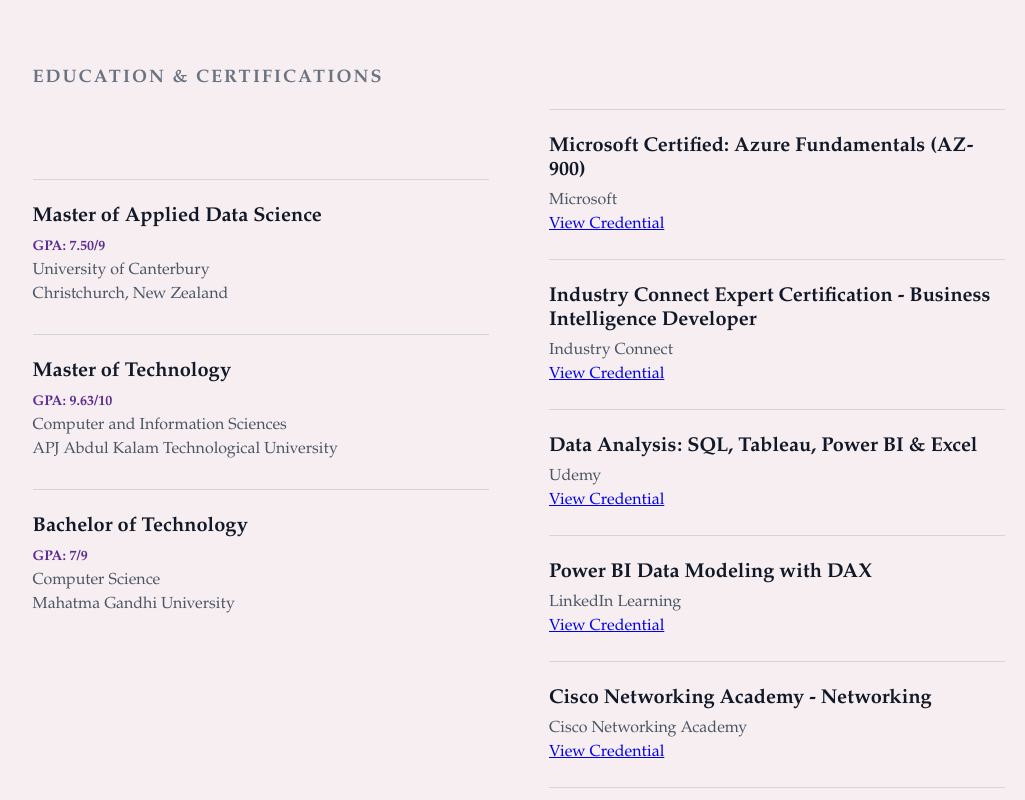
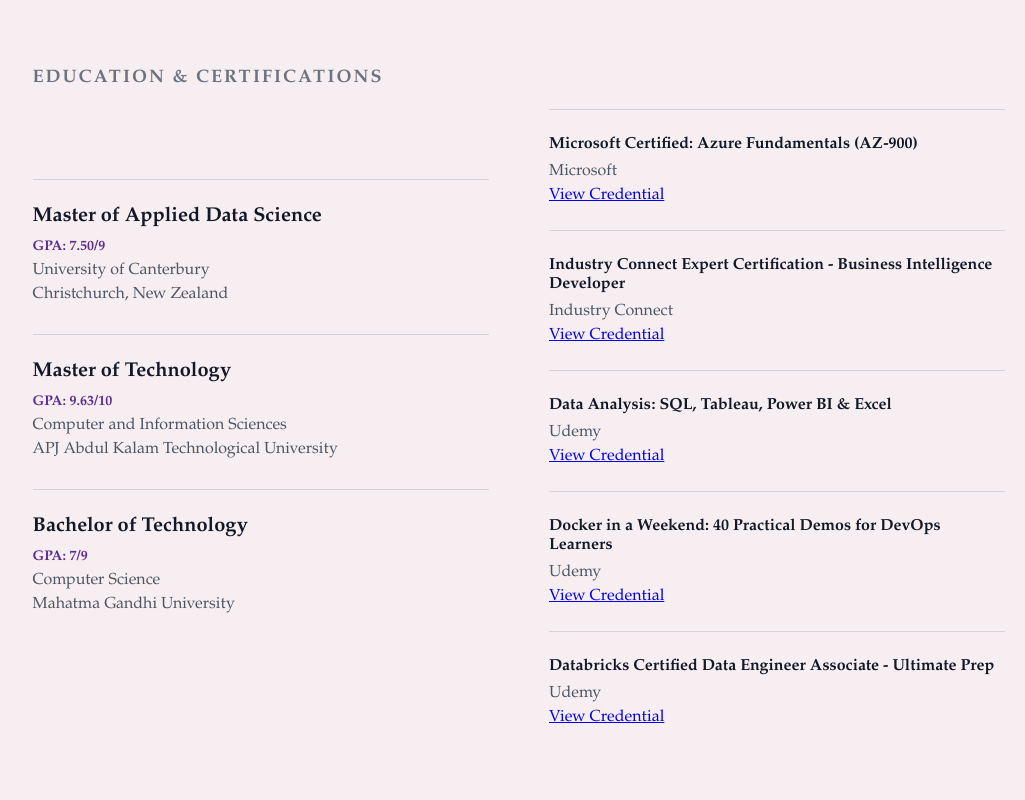
Before and after one commit to AnjuSambasivan93/my-portfolio, a React (Vite) app: page / in a window 1280 px wide. Shown: the part 8980-9780 px from the top of the page, without its empty margins (121-1146 px from the left). Built offline with nearby package versions, Linux system fonts and the light colour scheme.

Commit message:
Added new udemy certificate link

```diff
--- a/src/sections/Education.tsx
+++ b/src/sections/Education.tsx
@@ -102,36 +102,6 @@
                     </div>
 
 
-                    {/* Power BI */}
-                    <div className="education-item">
-                        <div>
-                            <h3>Power BI Data Modeling with DAX</h3>
-                            <p>LinkedIn Learning</p>
-
-                            <a
-                                href= "https://www.linkedin.com/learning/certificates/64f54fc4d06b58235d536c22e4170b2a847cb4971655946dd527a0351c62bab4"
-                                target="_blank"
-                                rel="noopener noreferrer"
-                            >View Credential</a>
-                        </div>
-                    </div>
-
-
-                    {/* Networking */}
-                    <div className="education-item">
-                        <div>
-                            <h3>Cisco Networking Academy - Networking</h3>
-                            <p>Cisco Networking Academy</p>
-
-                           <a
-                                href="https://www.credly.com/badges/6dc34ab3-6447-4133-8060-c08c74d64dd9"
-                                target="_blank"
-                                rel="noopener noreferrer"
-                            >View Credential</a>
-                        </div>
-                    </div>
-
-
                     {/* Docker */}
                     <div className="education-item">
                         <div>
@@ -148,6 +118,23 @@
                         </div>
                     </div>
 
+                    <div className="education-item">
+                    <div>
+                        <h3>
+                            Databricks Certified Data Engineer Associate - Ultimate Prep
+                        </h3>
+                        <p>Udemy</p>
+
+                        <a
+                            href="http://ude.my/UC-cf7894e3-2e97-434d-8744-e9ef78a87f85"
+                            target="_blank"
+                            rel="noopener noreferrer"
+                        >
+                            View Credential
+                        </a>
+                    </div>
+                </div>
+
                 </div>
 
             </div>
--- a/src/sections/FeaturedProjects.tsx
+++ b/src/sections/FeaturedProjects.tsx
@@ -30,6 +30,7 @@
 import electricity3 from "../assets/projects/electricity-3.png";
 
 import powerbi1 from "../assets/projects/powerbi-1.png";
+import powerbi2 from "../assets/projects/powerbi-2.png";
 
 
 function FeaturedProjects() {
@@ -83,7 +84,7 @@
                 ssis5
             ],
             tools: "SQL Server, SSIS, Power BI, ETL, Data Warehousing, SQL",
-            link: "#"
+            link: "https://github.com/AnjuSambasivan93/POWER-BI-PORTFOLIO/tree/main/Personal-Finance-Dashboard"
         },
         {
             title: "Electricity Load Forecasting",
@@ -102,14 +103,25 @@
             title: "Power BI Analytics Dashboards",
             company: "Business Intelligence Projects",
             description:
-                "Developing interactive Power BI dashboards that transform raw data into clear, business-focused insights using Power Query, data modelling and DAX. The current dashboard focuses on personal finance, providing visibility into income, expenses, savings and financial performance.",
+            "Developed an interactive Power BI personal finance dashboard to track monthly income, expenses and available balance, compare income against targets, and analyse income and expense trends using interactive month filters.",
             images: [
                 powerbi1
             ],
 
             tools: "Power BI, DAX, Power Query, Data Modelling",
-            link: "https://github.com/AnjuSambasivan93/POWER-BI-PORTFOLIO"
-        }
+            link: "https://github.com/AnjuSambasivan93/POWER-BI-PORTFOLIO/tree/main/Personal-Finance-Dashboard"
+        },
+        {
+            title: "New Zealand Police Victimisation Analytics",
+            company: "Data Analytics Project",
+            description:
+                "Developed an end-to-end analytics solution using Databricks, PySpark and Delta Lake to process more than 1.5 million New Zealand Police victimisation records, with an interactive Power BI dashboard for analysing trends across time, geographic areas, offence types, locations and demographics.",
+            images: [
+                powerbi2
+            ],
+            tools: "Databricks, PySpark, Delta Lake, Power BI, DAX, Python",
+            link: "https://github.com/AnjuSambasivan93/POWER-BI-PORTFOLIO/tree/main/NZ-Police-Victimisation-Analytics"
+        },
     ];
 
     const currentProject = useProjectStore((state) => state.selectedProject);
@@ -195,6 +207,17 @@
             <p className="featured-tools">
                 {project.tools}
             </p>
+
+            {project.link !== "#" && (
+                <a
+                    href={project.link}
+                    target="_blank"
+                    rel="noopener noreferrer"
+                    className="featured-link"
+                >
+                    View Project on GitHub →
+                </a>
+            )}
             {currentProject === 0 && (
                 <div className="sample-reports">
 
--- a/src/styles/education.css
+++ b/src/styles/education.css
@@ -37,6 +37,10 @@
     font-size: 20px;
 }
 
+.certification-column .education-item h3 {
+    font-size: 16px;
+}
+
 .education-item p {
     margin: 5px 0;
     color: #4b5563;
--- a/src/styles/featuredProjects.css
+++ b/src/styles/featuredProjects.css
@@ -84,6 +84,8 @@
     text-decoration: none;
 }
 
+
+
 .sample-reports {
     display: flex;
     gap: 12px;
```
Also changed, not shown: src/assets/projects/powerbi-2.png (added).
